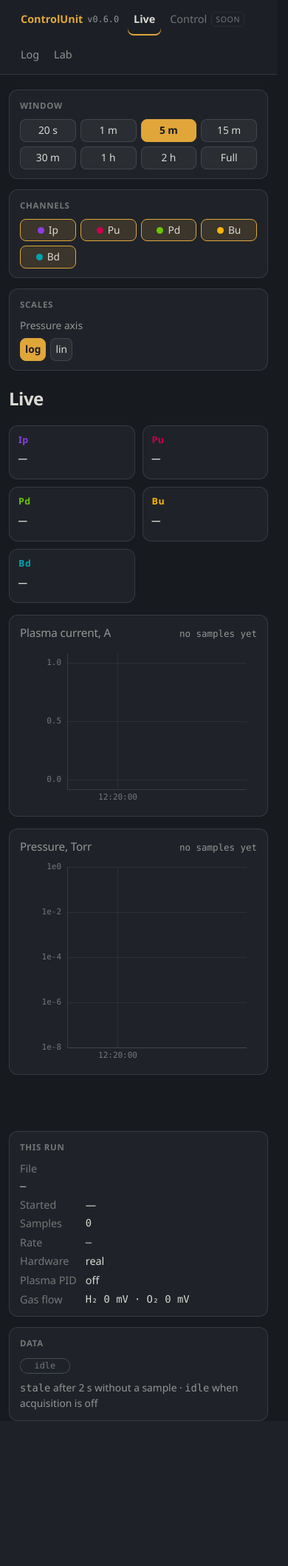
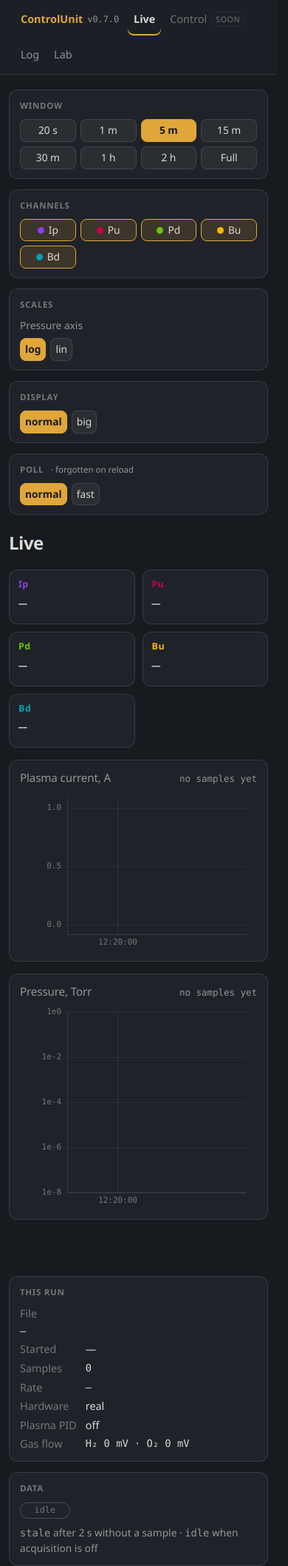
Before and after one commit to queezz/ControlUnit, a Flask app: page / in a window 390 px wide. Shown: the whole page at 74% size. Before the commit the page ends 1921 px from the top, so only its background shows below. Run offline with Flask 3, Linux system fonts and the light colour scheme; data that the repository does not hold is empty.

Commit message:
Add big readouts and a fast poll to the Live tab — v0.7.0
Two things queezz asked for at the rig: to read the pressures from a
metre away, and to pull the plot fast enough to zero a Baratron with the
laptop under the desk.

- Display: normal | big, a new left-rail card. Big adds one class to the
  page, so no element appears, changes parent or leaves: the rails and
  the charts hold their exact positions and only the readout row's own
  height changes. The cards grow until only as many fit a row as have
  room for the number, and the value is sized from the card it stands in,
  so the widest a pressure ever reads, -5.00e-3, keeps one line from a
  phone to the two-rail desktop. Remembered, like the other choices.
- Poll: normal | fast, beside it. Fast asks for state and series four
  times a second instead of once and twice, so the readouts move with the
  chart rather than a second behind it, and it keeps whatever Window the
  reader chose. The charts say "· fast" beside their span while it runs.
  It is deliberately not remembered: it is for a few minutes under the
  desk, and a page left open overnight must go back to asking once a
  second. The card's heading says so.
- RigStatus.series no longer copies the whole ring on every call. It
  walks backwards from the newest sample and stops at the first one
  outside the window, so twenty seconds costs two hundred rows however
  long the ring has grown, which is what makes a 4 Hz poll fair on a Pi
  holding two hours of 10 Hz samples. Full still copies everything.

Walked in a real DOM against a scratch instance on loopback: big reads
3.33 rem at 1280 and 2.85 rem at 900, one line per value with 30.7 and
26.3 px to spare on the worst case, no horizontal scroll; both rails read
76 px through every mode switch and at every scroll depth at two window
heights; the rates measured 999/1997 ms normal and 250/250 ms fast, back
to 1000/2000 on release, and a reload brings big back and fast not.

agent: claude opus 5

```diff
--- a/controlunit/_version.py
+++ b/controlunit/_version.py
@@ -13,7 +13,7 @@
 # limitations under the License.
 
 
-__version__ = "0.6.0"
+__version__ = "0.7.0"
 
 __about__ = """
 In this version we use two devices:
@@ -24,4 +24,8 @@ In this version we use two devices:
 This version adds an optional read-only web view, started with --web: a
 health report, a Live tab with the rig's values and two strip charts, a Log
 tab with the message log, and a Lab tab showing the three lab services.
+
+The Live tab can show its five readouts big, for reading the rig from a
+metre away, and can be told to poll four times a second while a gauge is
+zeroed at the rig.
 """
--- a/controlunit/web/static/css/controlunit.css
+++ b/controlunit/web/static/css/controlunit.css
@@ -252,6 +252,18 @@ input.find:focus { border-color: var(--accent); outline: none; }
   color: var(--dim);
 }
 
+/* The one thing a control's own words cannot say, riding on its heading's
+   line rather than in a paragraph beneath it: teaching this way costs the
+   rail no height, which is the difference between the rail fitting a short
+   window and quietly clipping its last card. */
+.rail-label .rail-aside {
+  margin-left: 6px;
+  font-weight: 400;
+  letter-spacing: 0;
+  text-transform: none;
+  color: var(--muted);
+}
+
 /* -- rail controls ----------------------------------------------------- */
 
 /* A choice is a small bordered button; the pressed one wears the accent. */
@@ -388,6 +400,40 @@ dl.facts dd.wide { margin-top: -2px; }
    than reaching past its own card. */
 @media (min-width: 1200px) and (max-width: 1320px) {
   .readout-value { font-size: 1rem; }
+}
+
+/* -- big readouts (Display: big) --------------------------------------- */
+
+/* The same five readouts, read from a metre away while a gauge is zeroed at
+   the rig. One class on the page turns it on: no element appears, moves to
+   another parent, or leaves, so the rails and the charts stay where they
+   are and only the readout row's own height changes. */
+.live--big .readouts {
+  /* Cards wide enough for the number first, then as many across as fit: at
+     a full-width column that is three and two, and between the two rails it
+     is two, two and one. Nothing has to shrink to stay on its line. */
+  grid-template-columns: repeat(auto-fit, minmax(15rem, 1fr));
+  gap: 12px;
+  margin-bottom: 20px;
+}
+
+.live--big .readout {
+  /* The value is sized from the card it stands in, so the widest a pressure
+     ever reads — -5.00e-3, eight characters — stays on one line at every
+     width this page is read at, phone included. */
+  container-type: inline-size;
+  padding: 12px 16px 14px;
+  min-height: 7.4rem;
+}
+
+.live--big .readout-name,
+.live--big .readout-unit { font-size: 0.95rem; }
+
+.live--big .readout-value {
+  font-size: 2.2rem;            /* what a browser without cq units gets */
+  font-size: min(3.6rem, 19cqi);
+  font-weight: 600;
+  line-height: 1.2;
 }
 
 .chart {
--- a/controlunit/web/static/js/live.js
+++ b/controlunit/web/static/js/live.js
@@ -4,6 +4,14 @@
  * once a second and the series every two seconds, and every update writes
  * into elements that already exist and already have their room reserved in
  * CSS, so a value changing under the reader never moves anything.
+ *
+ * Two of the rail's choices are about how the page itself reads rather than
+ * about what it draws. Big turns the five readouts into the column's lead,
+ * for reading the rig from a metre away, and is remembered. Fast asks four
+ * times a second instead of once or twice, for watching a value settle while
+ * a gauge is zeroed at the rig, and is deliberately forgotten on reload: it
+ * is for a few minutes under the desk, and a page left open overnight must
+ * not keep hammering the Pi.
  *
  * The charts are plain <canvas> panels: a faint grid, a log axis for
  * pressure, the rig's own five pen colours, and an emphasised end point.
@@ -14,6 +22,7 @@
 
     var STATE_MS = 1000;
     var SERIES_MS = 2000;
+    var FAST_MS = 250;
     var STORE_KEY = "controlunit.live";
 
     var root = document.getElementById("live");
@@ -29,11 +38,18 @@
     var view = {
         window: Number(root.dataset.defaultWindow || 300),
         channels: {Ip: true, Pu: true, Pd: true, Bu: true, Bd: true},
-        log: true
+        log: true,
+        big: false
     };
 
-    /* A remembered window, channel set and axis choice are conveniences,
-       never facts: the page renders correctly with none of them stored. */
+    /* The fast poll lives outside `view` on purpose: `view` is what is
+       written to the browser's store, and fast is the one choice a reload
+       must not bring back. */
+    var fast = false;
+
+    /* A remembered window, channel set, axis and readout size are
+       conveniences, never facts: the page renders correctly with none of
+       them stored. */
     function remember() {
         try { localStorage.setItem(STORE_KEY, JSON.stringify(view)); } catch (e) { /* fine */ }
     }
@@ -46,6 +62,7 @@
                 if (typeof kept.channels[name] === "boolean") view.channels[name] = kept.channels[name];
             });
             if (typeof kept.log === "boolean") view.log = kept.log;
+            if (typeof kept.big === "boolean") view.big = kept.big;
         } catch (e) { /* fine */ }
     }
 
@@ -323,9 +340,10 @@
     }
 
     function spanLabel(drawn) {
-        if (!drawn || !drawn.count) return "no samples yet";
+        var tail = fast ? " · fast" : "";
+        if (!drawn || !drawn.count) return "no samples yet" + tail;
         var seconds = Math.max(0, Math.round(drawn.to - drawn.from));
-        return "last " + fmtSeconds(seconds) + " · " + drawn.count + " samples";
+        return "last " + fmtSeconds(seconds) + " · " + drawn.count + " samples" + tail;
     }
 
     // -- rail controls -------------------------------------------------------
@@ -362,6 +380,44 @@
                 drawAll();
             });
         });
+        root.querySelectorAll("[data-display]").forEach(function (button) {
+            button.addEventListener("click", function () {
+                view.big = button.dataset.display === "big";
+                applyDisplay();
+                remember();
+            });
+        });
+        root.querySelectorAll("[data-poll]").forEach(function (button) {
+            button.addEventListener("click", function () {
+                fast = button.dataset.poll === "fast";
+                applyPoll();
+                pollState();
+                pollSeries();
+                drawAll();   // the span labels say which rate is running
+            });
+        });
+    }
+
+    /* Big is one class on the page: the charts keep their width, so there is
+       nothing to redraw, and only the readout row's own height changes. */
+    function applyDisplay() {
+        root.classList.toggle("live--big", view.big);
+        press("[data-display]", "display", view.big ? "big" : "normal");
+    }
+
+    var stateTimer = null;
+    var seriesTimer = null;
+
+    function applyPoll() {
+        press("[data-poll]", "poll", fast ? "fast" : "normal");
+        if (stateTimer) window.clearInterval(stateTimer);
+        if (seriesTimer) window.clearInterval(seriesTimer);
+        // The readouts come from /api/state, so both have to speed up for a
+        // number under the desk to keep pace with the chart beside it. The
+        // series keeps whatever window the reader chose; fast is a rate, not
+        // a view.
+        stateTimer = window.setInterval(pollState, fast ? FAST_MS : STATE_MS);
+        seriesTimer = window.setInterval(pollSeries, fast ? FAST_MS : SERIES_MS);
     }
 
     function reflectView() {
@@ -371,6 +427,7 @@
             if (button) button.setAttribute("aria-pressed", view.channels[name] ? "true" : "false");
         });
         press("[data-scale]", "scale", view.log ? "log" : "lin");
+        applyDisplay();
     }
 
     function setup() {
@@ -380,8 +437,7 @@
         drawAll();
         pollState();
         pollSeries();
-        window.setInterval(pollState, STATE_MS);
-        window.setInterval(pollSeries, SERIES_MS);
+        applyPoll();
         var pending = null;
         window.addEventListener("resize", function () {
             if (pending) window.clearTimeout(pending);
--- a/controlunit/web/templates/live.html
+++ b/controlunit/web/templates/live.html
@@ -38,6 +38,28 @@
                 <span class="choice-caption">Pressure axis</span>
                 <button type="button" class="choice" data-scale="log" aria-pressed="true">log</button>
                 <button type="button" class="choice" data-scale="lin" aria-pressed="false">lin</button>
+            </div>
+        </section>
+
+        {# Big makes the five readouts the column's lead, for reading the rig
+           from a metre away. Same readouts, same DOM: one class on the page. #}
+        <section class="rail-card rail-card--fit">
+            <h2 class="rail-label">Display</h2>
+            <div class="choice-row" role="group" aria-label="Readout size">
+                <button type="button" class="choice" data-display="normal" aria-pressed="true">normal</button>
+                <button type="button" class="choice" data-display="big" aria-pressed="false">big</button>
+            </div>
+        </section>
+
+        <section class="rail-card rail-card--fit">
+            {# The one surprising thing about this control — every other choice
+               in this rail survives a reload and this one must not — said once,
+               on the heading's own line, where it costs the rail no height.
+               That fast is running is said on the charts, beside their span. #}
+            <h2 class="rail-label">Poll <span class="rail-aside">· forgotten on reload</span></h2>
+            <div class="choice-row" role="group" aria-label="Poll rate">
+                <button type="button" class="choice" data-poll="normal" aria-pressed="true">normal</button>
+                <button type="button" class="choice" data-poll="fast" aria-pressed="false">fast</button>
             </div>
         </section>
     </aside>
```
Also changed, not shown: controlunit/web/status.py (+29 -13 lines), docs/architecture/web-ui.md (+17 -5 lines), tests/test_web_live.py (+39 -0 lines), tests/test_web_page.py (+29 -0 lines), 1 other file.
